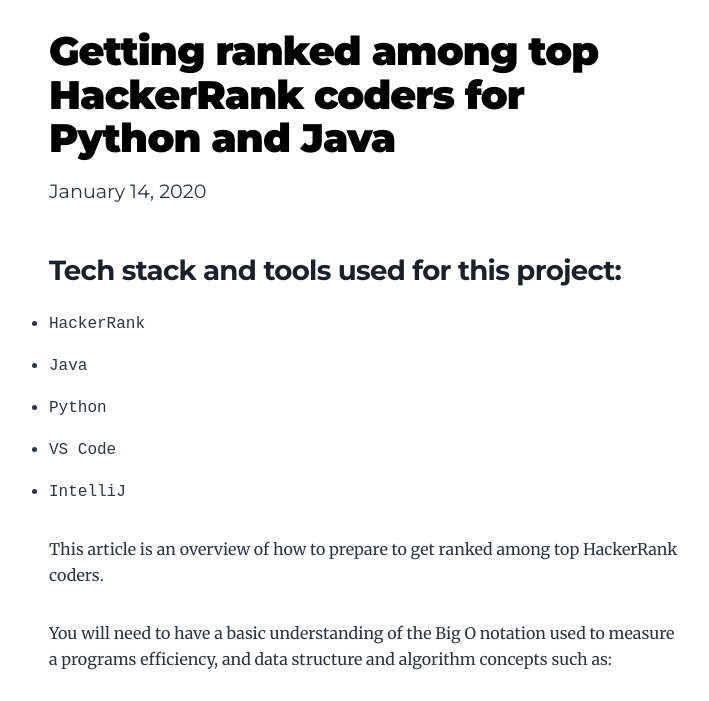
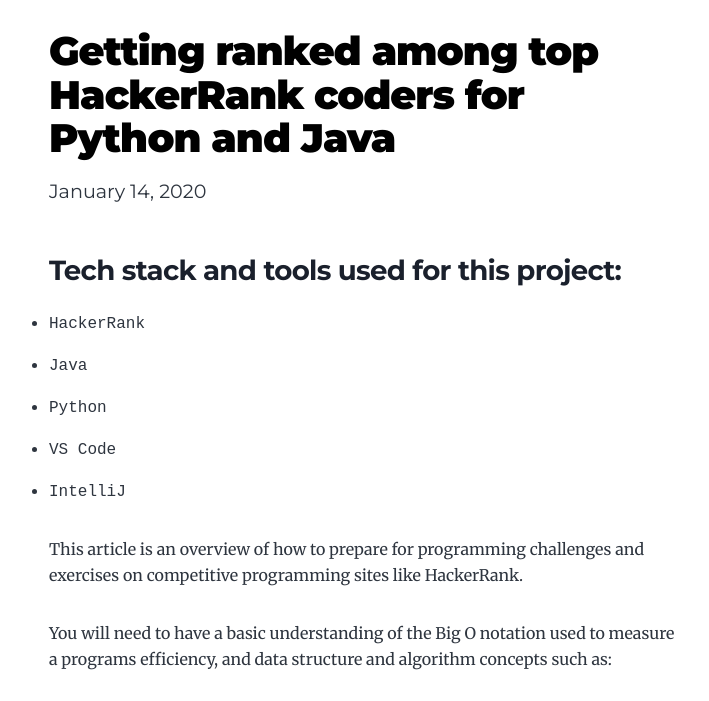
Before and after one commit to klajddd/gatsby-myblog, a Gatsby site: page /hackerrank-ranking/ in a window 1280 px wide. Shown: the part 88-789 px from the top of the page, without its empty margins (275-984 px from the left). Built offline with nearby package versions, Linux system fonts and the light colour scheme; Gatsby itself is replaced by a stand-in of ours.

Commit message:
Update subject

```diff
--- a/content/blog/hackerrank-ranking/index.md
+++ b/content/blog/hackerrank-ranking/index.md
@@ -10,7 +10,7 @@
 - `VS Code`
 - `IntelliJ`
 
-This article is an overview of how to prepare to get ranked among top HackerRank coders.
+This article is an overview of how to prepare for programming challenges and exercises on competitive programming sites like HackerRank.
 
 You will need to have a basic understanding of the Big O notation used to measure a programs efficiency, and data structure and algorithm concepts such as:
 
```
